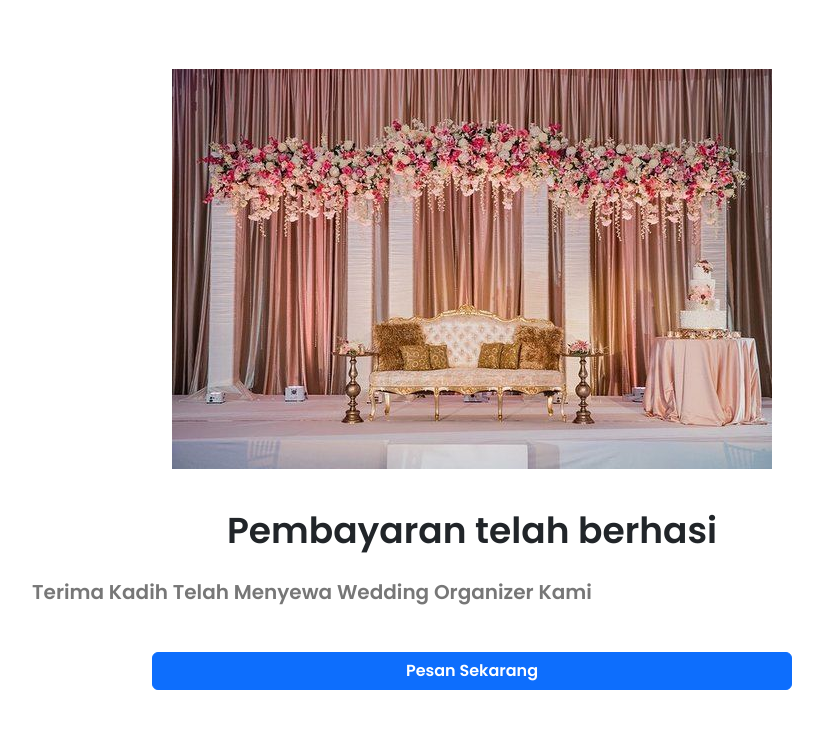
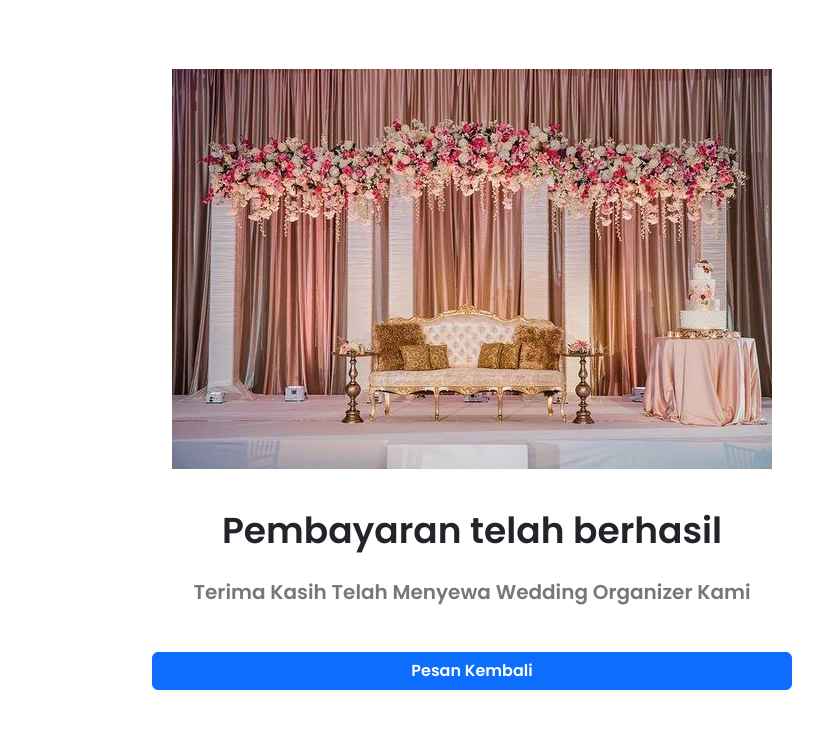
Before and after one commit to TinkerThinkerThings/Tubes-Implementasi-Perangkat-Lunak-Wedding-Organizer, a CodeIgniter app: the page made by application/views/Konfirmasi.php in a window 1280 px wide. Shown: the part 81-821 px from the top of the page, without its empty margins (168-991 px from the left). Run offline with CodeIgniter, Linux system fonts and the light colour scheme; some libraries are stand-ins or nearby versions.

Commit message:
merubah tampilan sedikit

```diff
--- a/application/views/Home.php
+++ b/application/views/Home.php
@@ -122,9 +122,7 @@
         </section>
 
     </section>
-    <div class="footer">
-        <small>Copyright &copy; 2022 - Greenside. All Right Reserved</small>
-    </div>
 </body>
+<footer>
 
-</html>
+</footer>
--- a/application/views/Konfirmasi.php
+++ b/application/views/Konfirmasi.php
@@ -56,16 +56,16 @@
 
 <body>
     </section>
-    <section class="home" id="home">
+    <section class="kon" id="kon">
         <div class="gal">
             <img src="<?php echo base_url('asset/photo/paket1.jpg') ?>" class="img-fluid" alt="...">
         </div>
         <div>
-            <h1> Pembayaran telah berhasi </h1>
-            <h2>Terima Kadih Telah Menyewa Wedding Organizer Kami</h2>
+            <h1> Pembayaran telah berhasil </h1>
+            <h2>Terima Kasih Telah Menyewa Wedding Organizer Kami</h2>
         </div>
         <div class="d-grid gap-2 mt-5 col-6 mx-auto">
-            <a href="<?php echo base_url('index.php/Paket/') ?>" class="btn btn-primary">Pesan Sekarang</a>
+            <a href="<?php echo base_url('index.php/Paket/') ?>" class="btn btn-primary">Pesan Kembali</a>
         </div>
 
     </section>
--- a/application/views/Kontak.php
+++ b/application/views/Kontak.php
@@ -70,7 +70,7 @@
         </div>
         <div class="kontak">
             <div class="row">
-
+                <img src="" class="card-img-top" height="20%" alt="">
             </div>
         </div>
 
--- a/asset/css/global.css
+++ b/asset/css/global.css
@@ -349,3 +392,21 @@ p {
 .my-floatt {
   margin-top: 16px;
 }
+/* Konfirmasi */
+.kon {
+  text-align: center;
+  padding-top: 50px;
+  padding-bottom: 50px;
+}
+
+.kon h1 {
+  font-size: 36px;
+  padding-top: 20px;
+}
+.kon h2{
+  color: #777;
+  font-size: 20px;
+  padding-left: 200px;
+  padding-right: 200px;
+  padding-top: 20px;
+}
```
Also changed, not shown: other parts of asset/css/global.css (+87 -44 lines).
